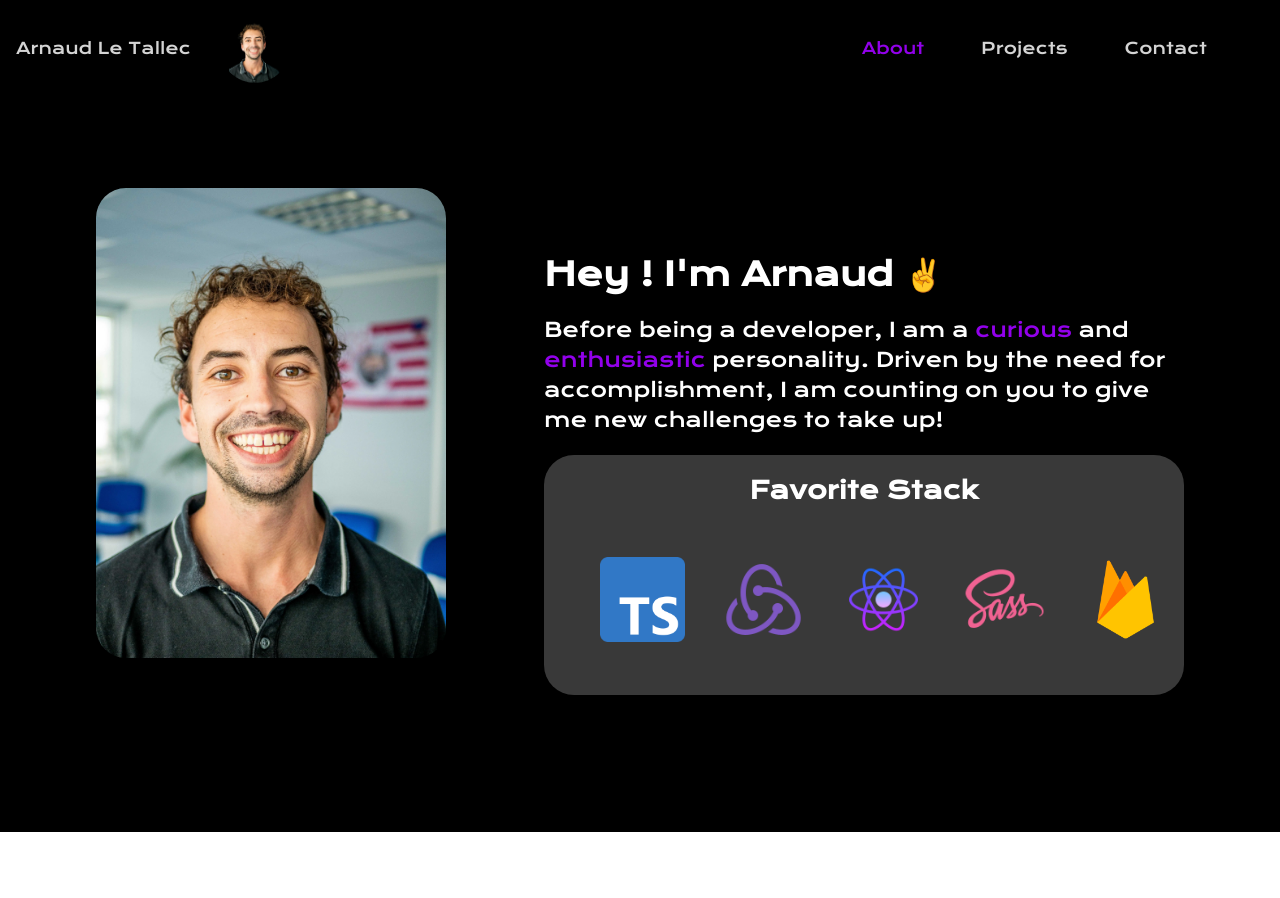
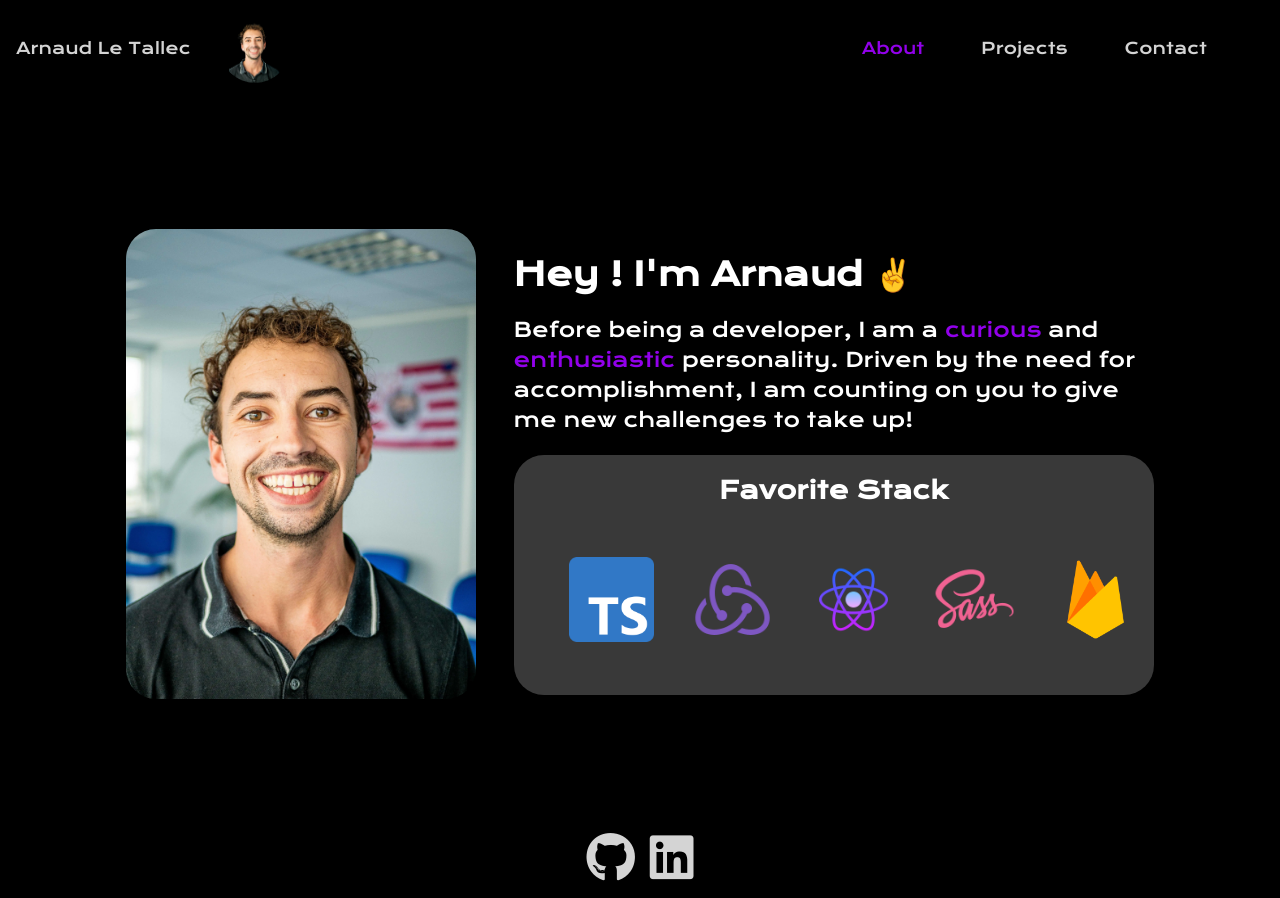
Before and after one commit to Arnaud293/Alt293_PortFolio, a React (Create React App) app: page /about in a window 1280 px wide. Before the commit the page ends 832 px from the top, so only its background shows below. Built offline with nearby package versions, Linux system fonts and the light colour scheme.

Commit message:
add one querry to prevent break in desktop/laptop device on about page

```diff
--- a/src/pages/About.js
+++ b/src/pages/About.js
@@ -9,6 +9,7 @@ import ReactIc from '../assets/img/react.png';
 import ReduxIc from '../assets/img/redux.png';
 import SassIc from '../assets/img/sass.png';
 import FirebaseIc from '../assets/img/firebase.png';
+import Footer from '../components/Footer';
 
 const About = () => {
     return (
@@ -35,6 +36,7 @@ const About = () => {
                     </div>
                 </div>
             </div>
+            <Footer />
         </div>
     );
 };
--- a/src/styles/index.css
+++ b/src/styles/index.css
@@ -64,9 +64,18 @@ a {
   justify-content: center;
 }
 
+@media screen and (max-width: 1224px) {
+  .about-container {
+    justify-content: space-around;
+  }
+}
+
 .about-container-left {
-  width: 35%;
-  height: 75%;
+  width: 29%;
+  height: 100%;
+  display: flex;
+  align-items: center;
+  margin-right: 1rem;
 }
 
 .about-container-left img {
--- a/src/styles/pages/_about.scss
+++ b/src/styles/pages/_about.scss
@@ -7,10 +7,16 @@
         height: 92vh;
         align-items: center;
         justify-content: center;
+        @media screen and(max-width: 1224px){
+            justify-content: space-around;
+        }
 
         &-left{
-            width: 35%;
-            height: 75%;
+            width: 29%;
+            height: 100%;
+            display: flex;
+            align-items: center;
+            margin-right: 1rem;
 
             & img{
                 width: 350px;
```
Also changed, not shown: 1 other file (tests, documents, lock files or other folders).
